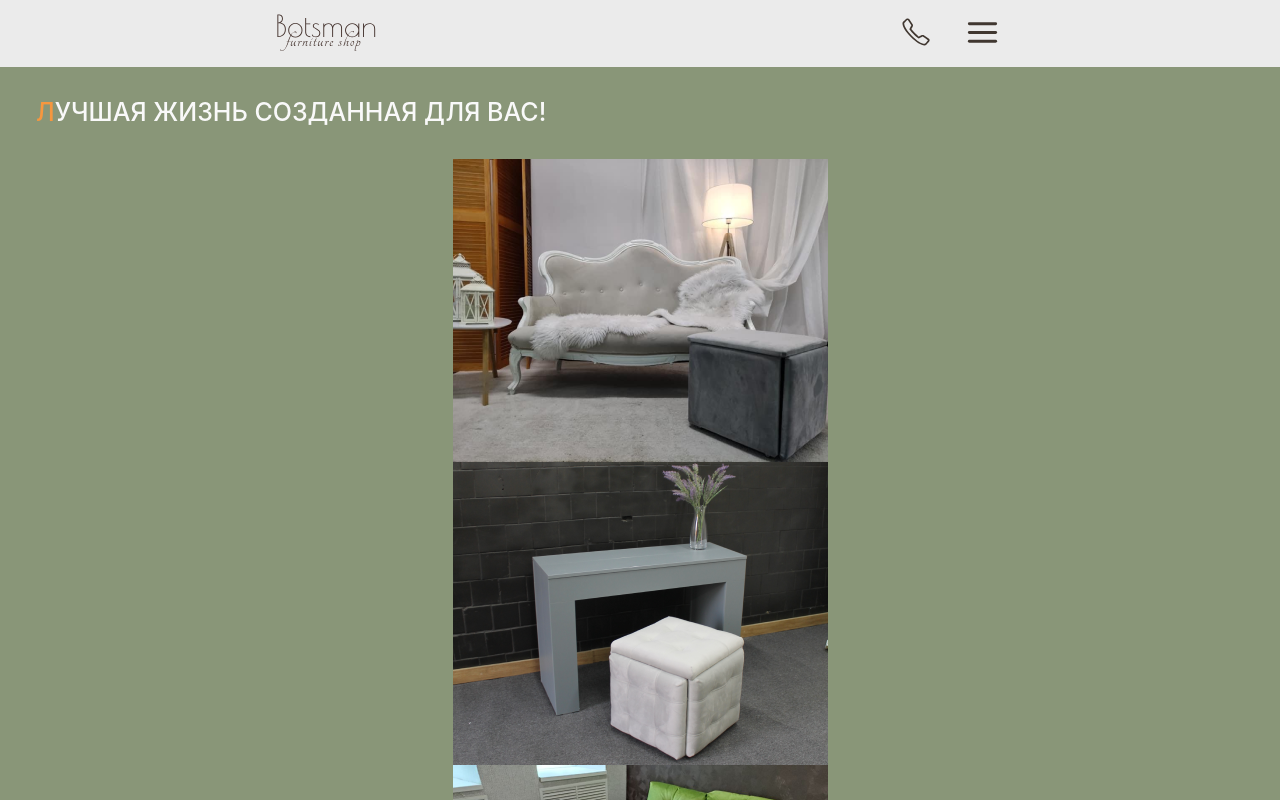
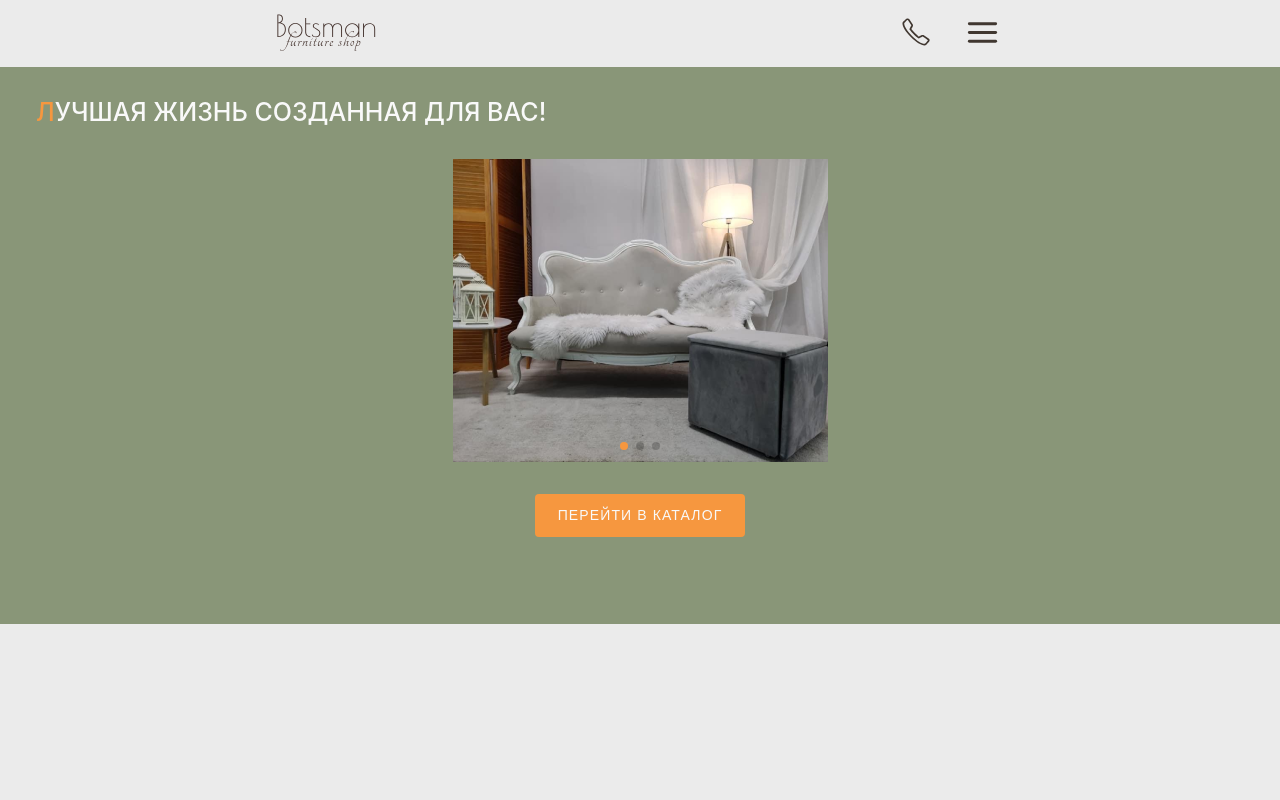
Before and after one commit to Tanya8135/botsman-test, a React (Create React App) app: page / in a window 1280 px wide. Shown: the top 800 px of the page. Built offline with nearby package versions, Linux system fonts and the light colour scheme.

Commit message:
add function swiper-slider; lib body-scroll-lock

```diff
--- a/package.json
+++ b/package.json
@@ -7,6 +7,7 @@
     "@testing-library/jest-dom": "^5.17.0",
     "@testing-library/react": "^13.4.0",
     "@testing-library/user-event": "^13.5.0",
+    "body-scroll-lock": "^4.0.0-beta.0",
     "clsx": "^2.1.0",
     "framer-motion": "^11.0.8",
     "react": "^18.2.0",
--- a/src/components/Hero/Hero.jsx
+++ b/src/components/Hero/Hero.jsx
@@ -1,5 +1,9 @@
 import React from "react";
+import { Swiper, SwiperSlide } from "swiper/react";
+import { Pagination } from 'swiper/modules';
 
+import "swiper/css";
+import "swiper/css/pagination";
 import css from "./Hero.module.css";
 
 function Hero() {
@@ -12,6 +16,17 @@ function Hero() {
 
         <div className={`${css.swiper} ${css.heroImg}`}>
           <ul className={`${css.swiperWrapper} ${css.heroImgSlider}`}>
+            <Swiper
+              slidesPerView={"auto"}
+              centeredSlides={true}
+              spaceBetween={30}
+              pagination={{
+                clickable: true,
+              }}
+              modules={[Pagination]}
+              className={css.mySwiper}
+            >
+              <SwiperSlide>
                 <li className={css.swiperSlide}>
                   <img
                     srcSet={`
@@ -26,6 +41,8 @@ function Hero() {
                     alt="gray sofa and pouf"
                   />
                 </li>
+              </SwiperSlide>
+              <SwiperSlide>
                 <li className={css.swiperSlide}>
                   <img
                     srcSet={`
@@ -40,6 +57,8 @@ function Hero() {
                     alt="gray table and white pouf"
                   />
                 </li>
+              </SwiperSlide>
+              <SwiperSlide>
                 <li className={css.swiperSlide}>
                   <img
                     srcSet={`
@@ -54,6 +73,8 @@ function Hero() {
                     alt="gray table and green pouf"
                   />
                 </li>
+              </SwiperSlide>
+            </Swiper>
           </ul>
           <div className={css.swiperPagination}></div>
         </div>
--- a/src/components/Hero/Hero.module.css
+++ b/src/components/Hero/Hero.module.css
@@ -50,17 +50,9 @@ html.sr .load-hidden {
   }
 }
 
-/* .swiper { */
-/* position: relative; */
-/* } */
-
 .swiperSlide {
   display: flex !important;
   justify-content: center;
   align-items: center;
   padding: 0 1px;
 }
-
-.swiper-pagination-bullet-active {
-  background-color: #f6973f !important;
-}
--- a/src/index.css
+++ b/src/index.css
@@ -46,3 +46,7 @@ a {
 address {
   font-style: normal;
 }
+
+.swiper-pagination-bullet-active {
+  background-color: #f6973f !important;
+}
```
Also changed, not shown: 1 other file (tests, documents, lock files or other folders). Lines whose indentation alone changed are shown as unchanged.
